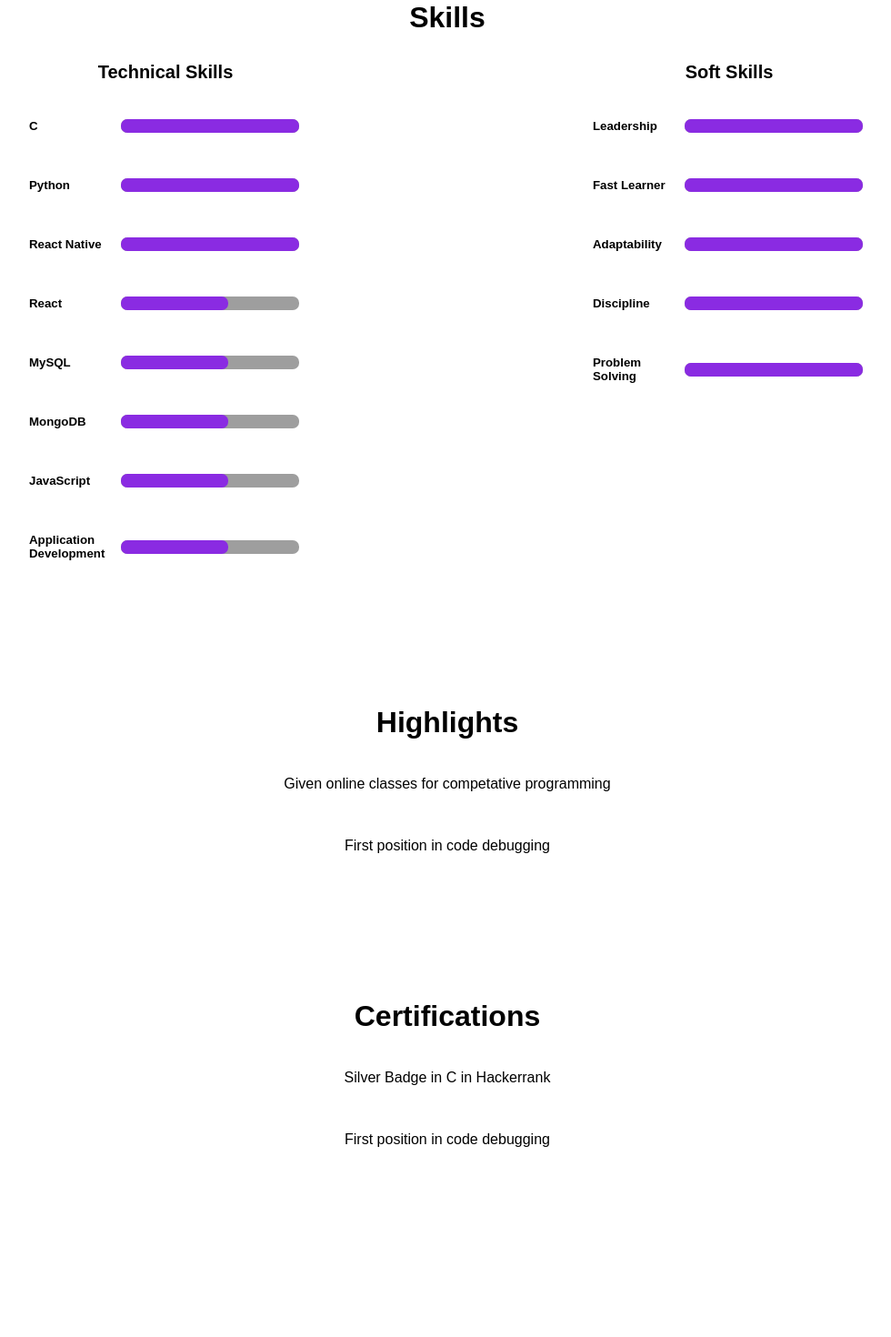
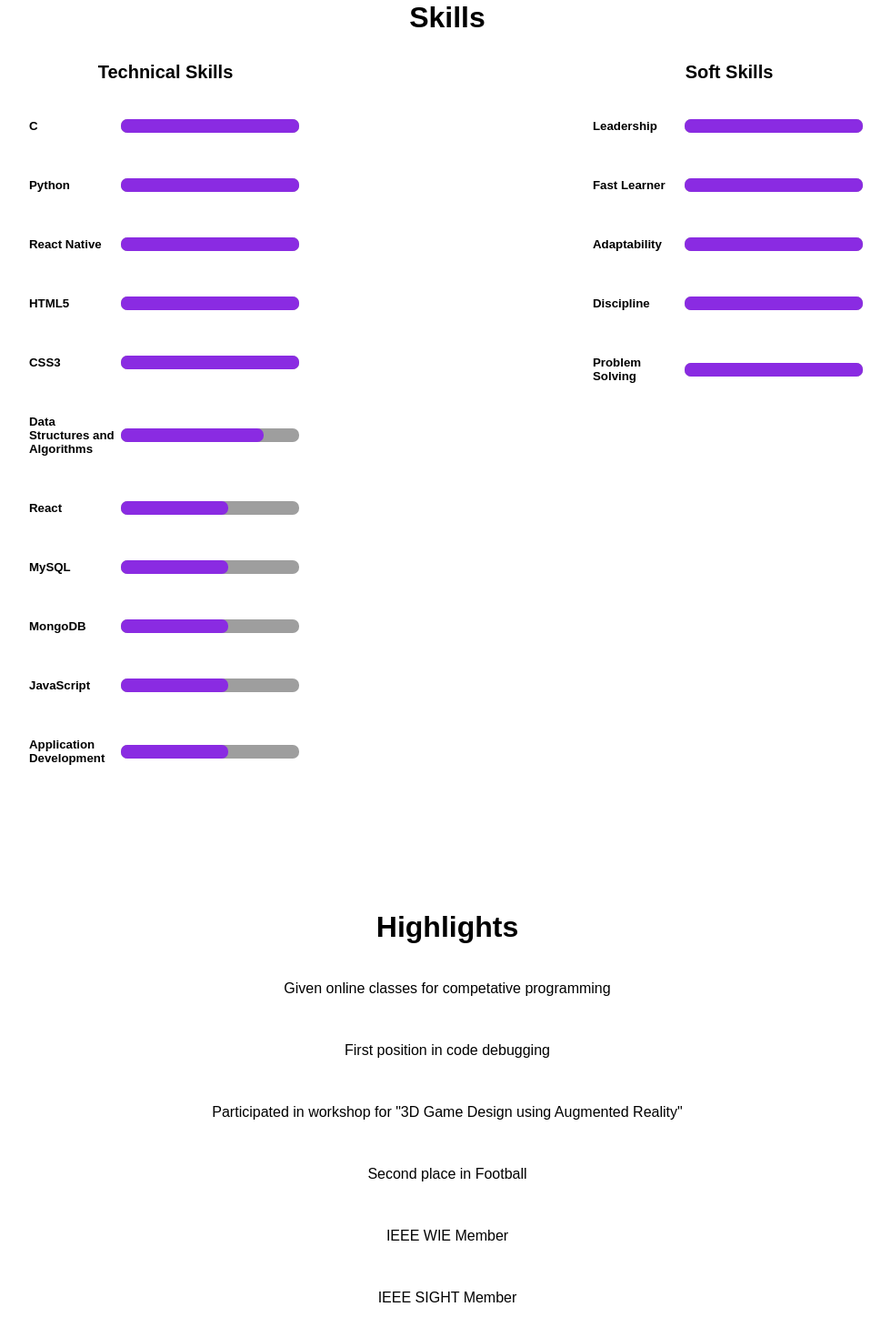
Before and after one commit to Don-peter-joseph/donpeterjoseph, a React (Create React App) app: page /about in a window 1280 px wide. Shown: the part 1318-2788 px from the top of the page at 91% size, without its empty margins (148-1128 px from the left). Before the commit the page ends 2665 px from the top, so only its background shows below. Built offline with nearby package versions, Linux system fonts and the light colour scheme.

Commit message:
info added

```diff
--- a/src/components/Aboutme.js
+++ b/src/components/Aboutme.js
@@ -4,8 +4,15 @@ import don from '../images/don3.png'
 
 const Certifications2=()=>{
     const certifications={
-        'Silver Badge in C in Hackerrank':null,
-        'First position in code debugging':'https://www.google.com'
+        'Silver Badge in C in Hackerrank':'https://www.hackerrank.com/peterdon484?hr_r=1',
+        'First position in code debugging':'https://www.google.com',
+        'Web Development Training by Internshala':'https://drive.google.com/file/d/164nYwXNNMjFGDgQgiUMi-Uu_2DgrNod_/view?usp=drive_link',
+        '3 day workshop on machine learning':'https://drive.google.com/drive/folders/112lcujKRiLNGr11ThqOzeamifw0dNMFX',
+        'Completed "Programming in C" offered by NPTEL':'https://drive.google.com/drive/folders/112lcujKRiLNGr11ThqOzeamifw0dNMFX',
+        'Digital Marketing Virtual Internship':'https://drive.google.com/drive/folders/118XavVSNmvy3VovB5pewxk2DATODSHI2',
+        'Introduction to Python Course completion Certificate by Udemy':'https://drive.google.com/drive/folders/118XavVSNmvy3VovB5pewxk2DATODSHI2',
+        'MongoDB Basics proof of completion':'https://drive.google.com/drive/folders/154fhUWd9FTgyLhDuUA5axzLmX3UTYHN0',
+
     }
 
     return(
@@ -37,6 +44,9 @@ const Aboutme=()=>{
         'C':5,
         'Python':5,
         'React Native':5,
+        'HTML5':5,
+        'CSS3':5,
+        'Data Structures and Algorithms':4,
         'React':3,
         'MySQL':3,
         'MongoDB':3,
@@ -54,7 +64,22 @@ const Aboutme=()=>{
 
     const highlights={
         'Given online classes for competative programming':null,
-        'First position in code debugging':'www.google.com'
+        'First position in code debugging':'https://drive.google.com/drive/folders/10WGJ1AC5K3UlkcrlYY9llZWhq3GZS__w',
+        'Participated in workshop for "3D Game Design using Augmented Reality"':'https://drive.google.com/drive/folders/111XvSyXXYjvcSMhydItHR86yxzojzjr2',
+        'Second place in Football':'https://drive.google.com/drive/folders/112lcujKRiLNGr11ThqOzeamifw0dNMFX',
+        'IEEE WIE Member':'https://drive.google.com/drive/folders/118XavVSNmvy3VovB5pewxk2DATODSHI2',
+        'IEEE SIGHT Member':'https://drive.google.com/drive/folders/118XavVSNmvy3VovB5pewxk2DATODSHI2',
+        'IEEE Member':'https://drive.google.com/drive/folders/118XavVSNmvy3VovB5pewxk2DATODSHI2',
+        'IEEE ComSoc Member':'https://drive.google.com/drive/folders/118XavVSNmvy3VovB5pewxk2DATODSHI2',
+        'Attended Personal Enhancement Workshop':'https://drive.google.com/drive/folders/10WGJ1AC5K3UlkcrlYY9llZWhq3GZS__w',
+        'Third in Coding by Daksha':'https://drive.google.com/drive/folders/10WGJ1AC5K3UlkcrlYY9llZWhq3GZS__w',
+        'Pariticipated in IEEE Xtreme':'https://drive.google.com/drive/folders/1XglAVQ600CT8K_WYVurkeyyM2783LTOV',
+        'Web Master of IEEE SB CE Poonjar':'https://drive.google.com/drive/folders/1XglAVQ600CT8K_WYVurkeyyM2783LTOV',
+        'Techinical Coordinator of IEEE SB CE Poonjar':'https://drive.google.com/drive/folders/1XglAVQ600CT8K_WYVurkeyyM2783LTOV',
+        'Present in Design team of IEEE SB CE Poonjar':'https://drive.google.com/drive/folders/1XglAVQ600CT8K_WYVurkeyyM2783LTOV',
+        'Chair of ComSoc SB CE Poonjar':'https://drive.google.com/drive/folders/1XglAVQ600CT8K_WYVurkeyyM2783LTOV',
+        'Particpated in AISYWLC21 by IEEE Kerala Section':'https://drive.google.com/drive/folders/1XglAVQ600CT8K_WYVurkeyyM2783LTOV',
+
     }
 
     return(
--- a/src/components/Navbar.js
+++ b/src/components/Navbar.js
@@ -8,7 +8,7 @@ const Navbar=()=>{
                 <h3 ><NavLink to='/donpeterjoseph' id="name">Home</NavLink></h3>
                 <ul className="toprightbar">
                     <li ><NavLink to='/about' className="button">About</NavLink></li>
-                    <li ><NavLink to='/resume' className="button">Resume</NavLink></li>
+                    <li ><NavLink to='/resume' className="button">CV</NavLink></li>
                     <li ><NavLink to='/projects' className="button">Projects</NavLink></li>
                     <li ><NavLink to='/certifications' className="button">Certifications</NavLink></li>
                     <li ><NavLink to='/contact' className="button">Contact</NavLink></li>
```
